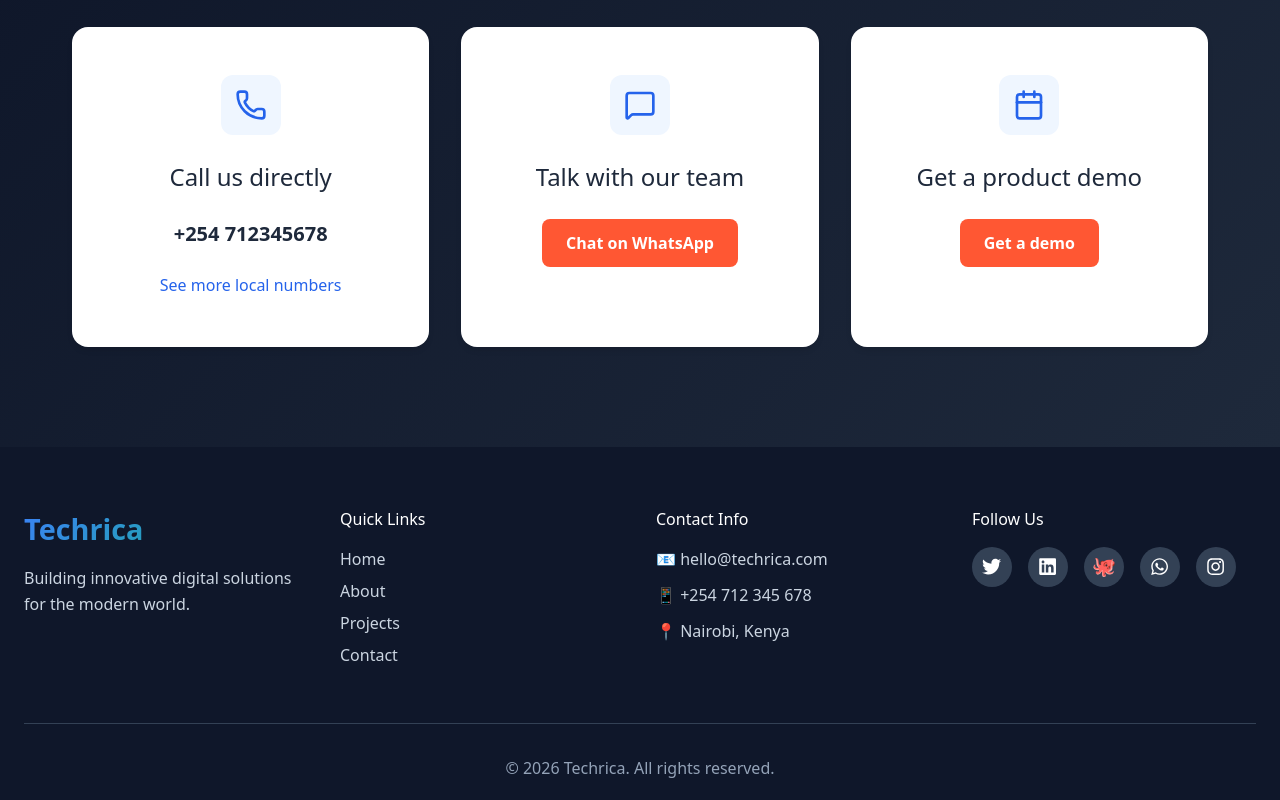
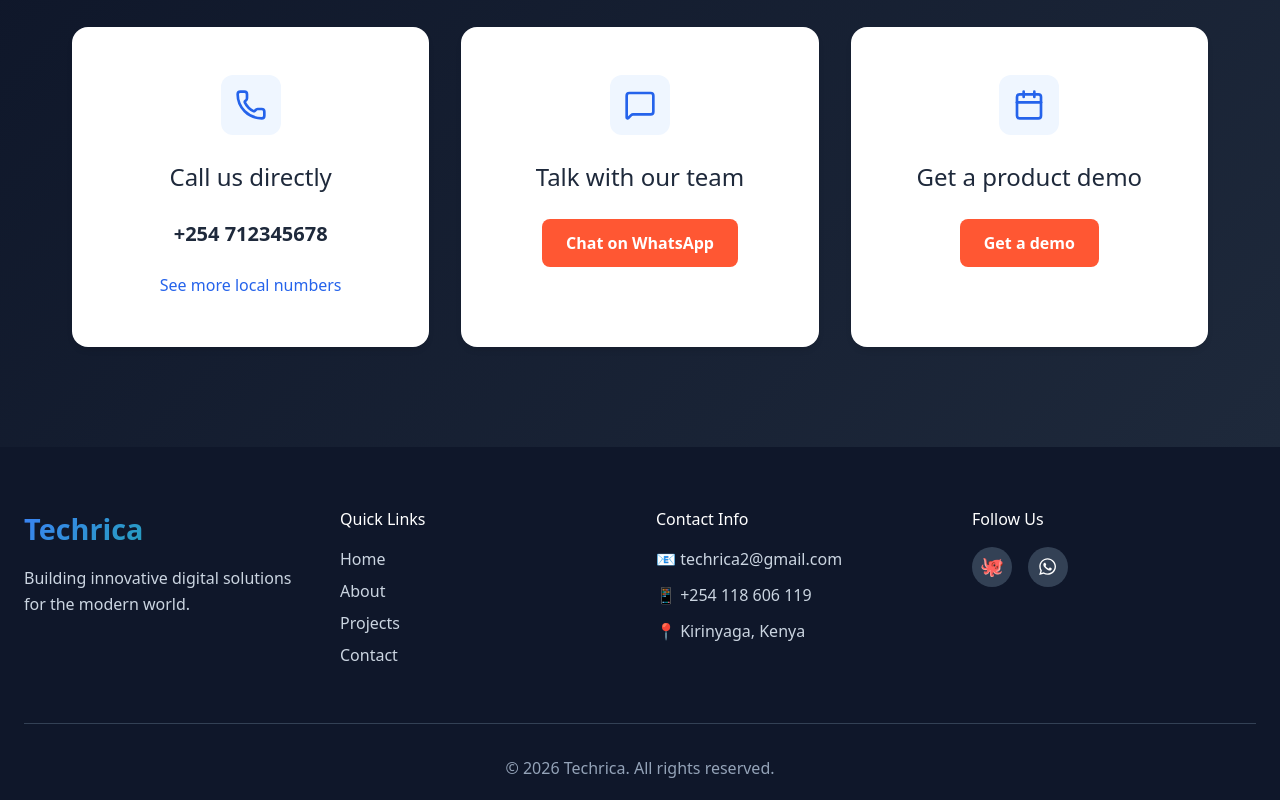
Before and after one commit to willyjohne2/techrica_frontend-v2, a React (Vite) app: page /contact in a window 1280 px wide. Shown: the part 567-1367 px from the top of the page. Built offline with nearby package versions, Linux system fonts and the light colour scheme.

Commit message:
Change the icon and footer

```diff
--- a/index.html
+++ b/index.html
@@ -2,7 +2,7 @@
 <html lang="en">
   <head>
     <meta charset="UTF-8" />
-    <link rel="icon" type="image/svg+xml" href="/react.svg" />
+    <link rel="icon" type="image/png" href="/techrica-logo.png" />
     <meta name="viewport" content="width=device-width, initial-scale=1.0" />
     <title>techrica</title>
   </head>
--- a/src/components/content/home/Hero.jsx
+++ b/src/components/content/home/Hero.jsx
@@ -1,5 +1,6 @@
 import { ArrowRight, Shield, Zap, Users } from "lucide-react";
 import hero_img_2 from "../../../assets/hero-img-2.png";
+import { Link } from "react-router-dom";
 import hero_img_1 from "../../../assets/hero-img-1.png";
 const Hero = () => {
   return (
@@ -12,8 +13,16 @@ const Hero = () => {
       <div className="absolute bottom-1/4   w-60 h-96 bg-green-400/10 rounded-full blur-3xl"></div>
 
       {/* Content */}
-        <img src={hero_img_2} alt="" className="max-w-[10em] md:max-w-[20em] opacity-95 absolute top-20 left-0 " />
-        <img src={hero_img_1} alt="" className="max-w-[25em] md:max-w-[30em] opacity-95 absolute -bottom-20 right-10 " />
+      <img
+        src={hero_img_2}
+        alt=""
+        className="max-w-[10em] md:max-w-[20em] opacity-95 absolute top-20 left-0 "
+      />
+      <img
+        src={hero_img_1}
+        alt=""
+        className="max-w-[25em] md:max-w-[30em] opacity-95 absolute -bottom-20 right-10 "
+      />
       <div className="relative z-10 max-w-7xl mx-auto px-4 sm:px-6 lg:px-8 pt-26  text-center">
         <div className="inline-flex items-center gap-2 px-4 py-2 bg-green-500/10 backdrop-blur-sm rounded-full mb-8 border border-green-500/20">
           <div className="w-2 h-2 bg-green-400 rounded-full animate-pulse"></div>
@@ -35,15 +44,19 @@ const Hero = () => {
         </p>
 
         <div className="flex flex-col sm:flex-row gap-4 justify-center mb-20">
-          <button
-            className="px-8 py-4 bg-green-500 text-gray-950 rounded-lg hover:bg-green-400 transition-all flex items-center justify-center gap-2 font-semibold">
+          <Link
+            to="/contact"
+            className="px-8 py-4 bg-green-500 text-gray-950 rounded-lg hover:bg-green-400 transition-all flex items-center justify-center gap-2 font-semibold"
+          >
             Request a Consultation
             <ArrowRight className="w-5 h-5" />
-          </button>
-          <button
-            className="px-8 py-4 bg-gray-800 text-white rounded-lg hover:bg-gray-700 transition-all border border-gray-700">
+          </Link>
+          <Link
+            to="/projects"
+            className="px-8 py-4 bg-gray-800 text-white rounded-lg hover:bg-gray-700 transition-all border border-gray-700 inline-flex items-center justify-center"
+          >
             Explore Our Solutions
-          </button>
+          </Link>
         </div>
 
         {/* Value Propositions */}
--- a/src/components/ui/Footer.jsx
+++ b/src/components/ui/Footer.jsx
@@ -40,30 +40,33 @@ const Footer = () => {
           <div className="footer-section">
             <h4>Contact Info</h4>
             <ul className="contact-info">
-              <li>📧 hello@techrica.com</li>
-              <li>📱 +254 712 345 678</li>
-              <li>📍 Nairobi, Kenya</li>
+              <li>📧 techrica2@gmail.com</li>
+              <li>📱 +254 118 606 119</li>
+              <li>📍 Kirinyaga, Kenya</li>
             </ul>
           </div>
 
           <div className="footer-section">
             <h4>Follow Us</h4>
             <div className="social-links">
-              <a href="#" aria-label="Twitter">
+              {/* <a href="#" aria-label="Twitter">
                 <FaTwitter />
-              </a>
-              <a href="#" aria-label="LinkedIn">
+              </a> */}
+              {/* <a href="#" aria-label="LinkedIn">
                 <FaLinkedin />
-              </a>
+              </a> */}
               <a href="https://github.com/TECH-RICA" aria-label="GitHub">
                 🐙
               </a>
-              <a href="#" aria-label="WhatsApp">
+              <a
+                href="https://chat.whatsapp.com/HSqaIK1alt6Idj3LkINOdM?mode=gi_t"
+                aria-label="WhatsApp"
+              >
                 <FaWhatsapp />
               </a>
-              <a href="#" aria-label="Instagram">
+              {/* <a href="#" aria-label="Instagram">
                 <FaInstagram />
-              </a>
+              </a> */}
             </div>
           </div>
         </div>
```
